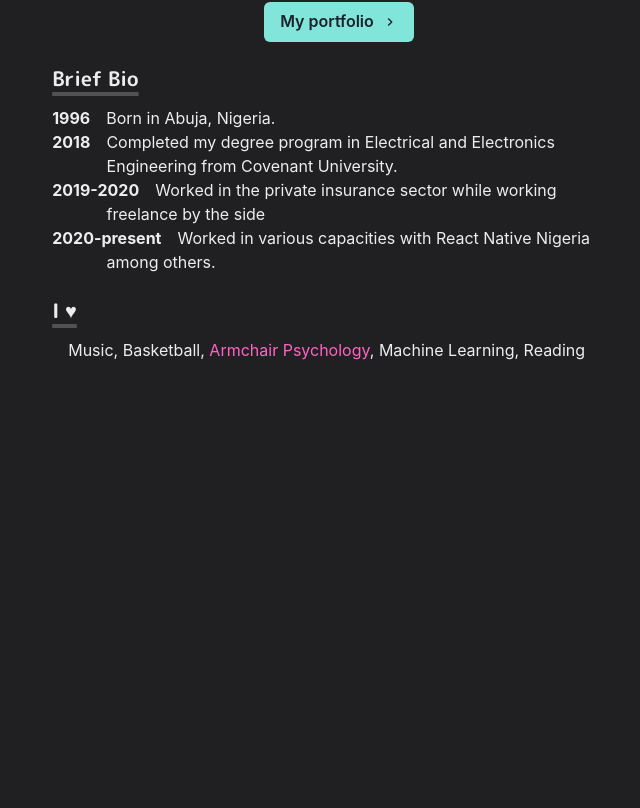
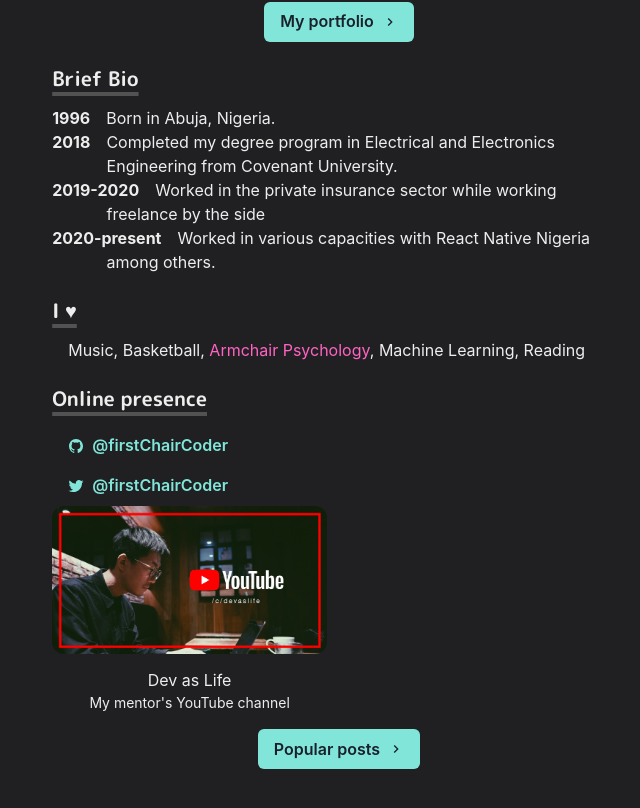
Before and after one commit to firstChairCoder/blog-de-fCC, a Next.js app: page / in a window 1280 px wide. Shown: the part 420-1228 px from the top of the page, without its empty margins (301-941 px from the left). Before the commit the page ends 838 px from the top, so only its background shows below. Built offline with nearby package versions, Linux system fonts and the light colour scheme.

Commit message:
Vercel and other config.

```diff
--- a/next.config.js
+++ b/next.config.js
@@ -1,3 +1,6 @@
 module.exports = {
-  reactStrictMode: true
+  reactStrictMode: true,
+  typescript: {
+    ignoreBuildErrors: true
+ }
 }
--- a/package.json
+++ b/package.json
@@ -8,7 +8,8 @@
     "dev": "next dev -H 0.0.0.0",
     "build": "next build",
     "prettier": "prettier -write .",
-    "lint": "next lint"
+    "lint": "next lint",
+    "start": "next start"
   },
   "devDependencies": {
     "eslint": "^8.13.0",
@@ -24,7 +25,6 @@
     "next": "^12.1.4",
     "react": "^18.0.0",
     "react-dom": "^18.0.0",
-    "react-icons": "^4.3.1",
     "three": "^0.139.2"
   }
 }
--- a/pages/index.js
+++ b/pages/index.js
@@ -6,14 +6,20 @@ import {
     useColorModeValue,
     Button,
     Link,
+    SimpleGrid,
+    List,
+    ListItem,
 } from "@chakra-ui/react";
 import NextLink from "next/link";
 import { ChevronRightIcon } from "@chakra-ui/icons";
+import { IoLogoTwitter, IoLogoInstagram, IoLogoGithub } from "react-icons/io5";
 
 import Section from "../components/section";
 import Paragraph from "../components/paragraph";
 import { BioSection, BioYear } from "../components/bio";
 import Layout from "../components/layouts/article";
+import { GridItem } from "../components/grid-item";
+import thumbYouTube from "../public/images/links/youtube.png";
 
 const Page = () => {
     return (
@@ -123,6 +129,63 @@ const Page = () => {
                         , Machine Learning, Reading
                     </Paragraph>
                 </Section>
+
+                <Section delay={0.3}>
+                    <Heading as="h3" variant="section-title">
+                        Online presence
+                    </Heading>
+                    <List>
+                        <ListItem>
+                            <Link
+                                href="https://github.com/firstChairCoder"
+                                target="_blank"
+                            >
+                                <Button
+                                    variant="ghost"
+                                    colorScheme="teal"
+                                    leftIcon={<IoLogoGithub />}
+                                >
+                                    @firstChairCoder
+                                </Button>
+                            </Link>
+                        </ListItem>
+                        <ListItem>
+                            <Link
+                                href="https://twitter.com/firstChairCoder"
+                                target="_blank"
+                            >
+                                <Button
+                                    variant="ghost"
+                                    colorScheme="teal"
+                                    leftIcon={<IoLogoTwitter />}
+                                >
+                                    @firstChairCoder
+                                </Button>
+                            </Link>
+                        </ListItem>
+                    </List>
+
+                    <SimpleGrid columns={[1, 2, 2]} gap={6}>
+                        <GridItem
+                            href="https://www.youtube.com/devaslife"
+                            title="Dev as Life"
+                            thumbnail={thumbYouTube}
+                        >
+                            My mentor's YouTube channel
+                        </GridItem>
+                    </SimpleGrid>
+
+                    <Box align="center" my={4}>
+                        <NextLink href="/posts" scroll={false}>
+                            <Button
+                                rightIcon={<ChevronRightIcon />}
+                                colorScheme="teal"
+                            >
+                                Popular posts
+                            </Button>
+                        </NextLink>
+                    </Box>
+                </Section>
             </Container>
         </Layout>
     );
```
Also changed, not shown: public/images/links/youtube.png (added), 1 other file (tests, documents, lock files or other folders).
